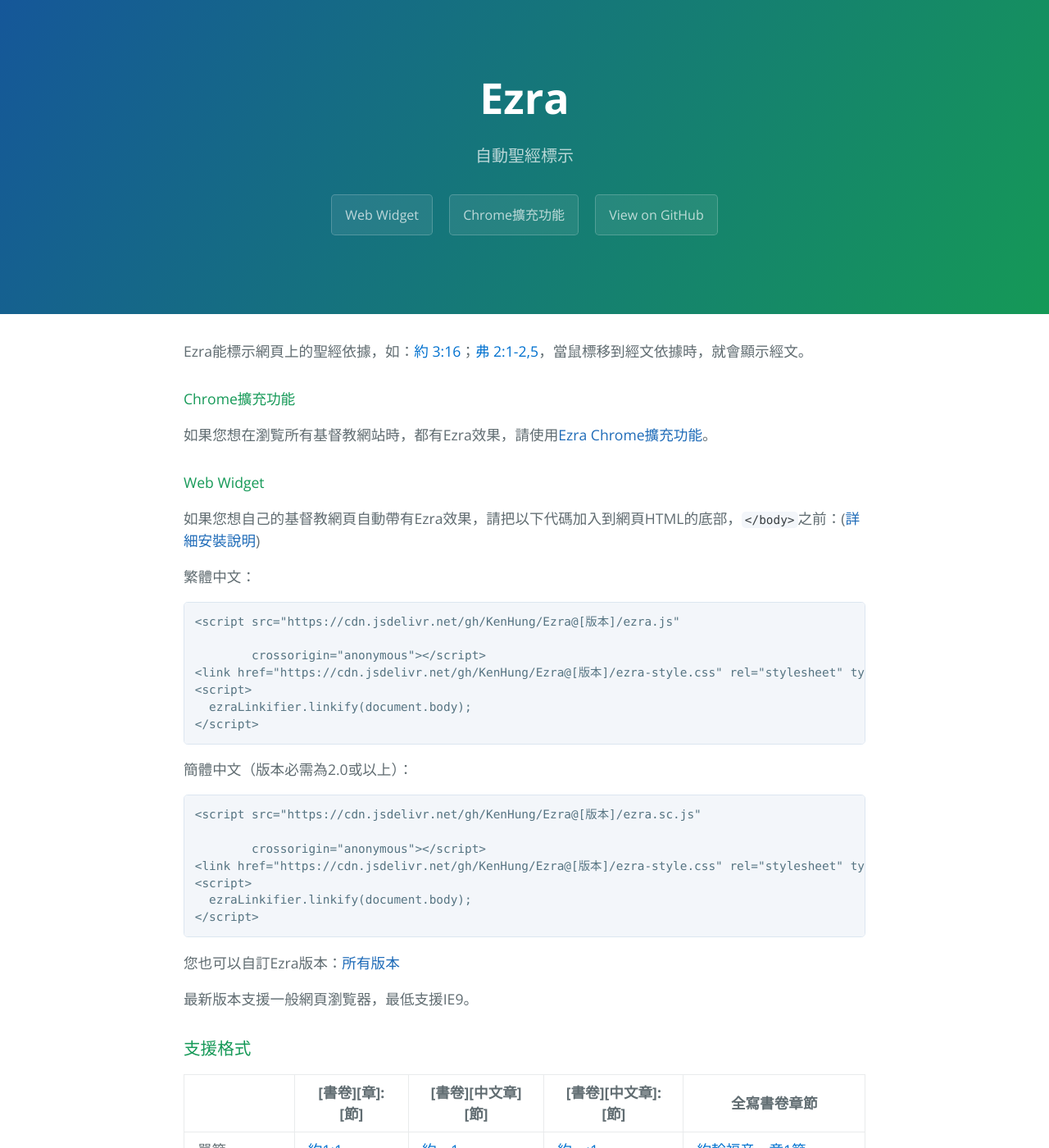
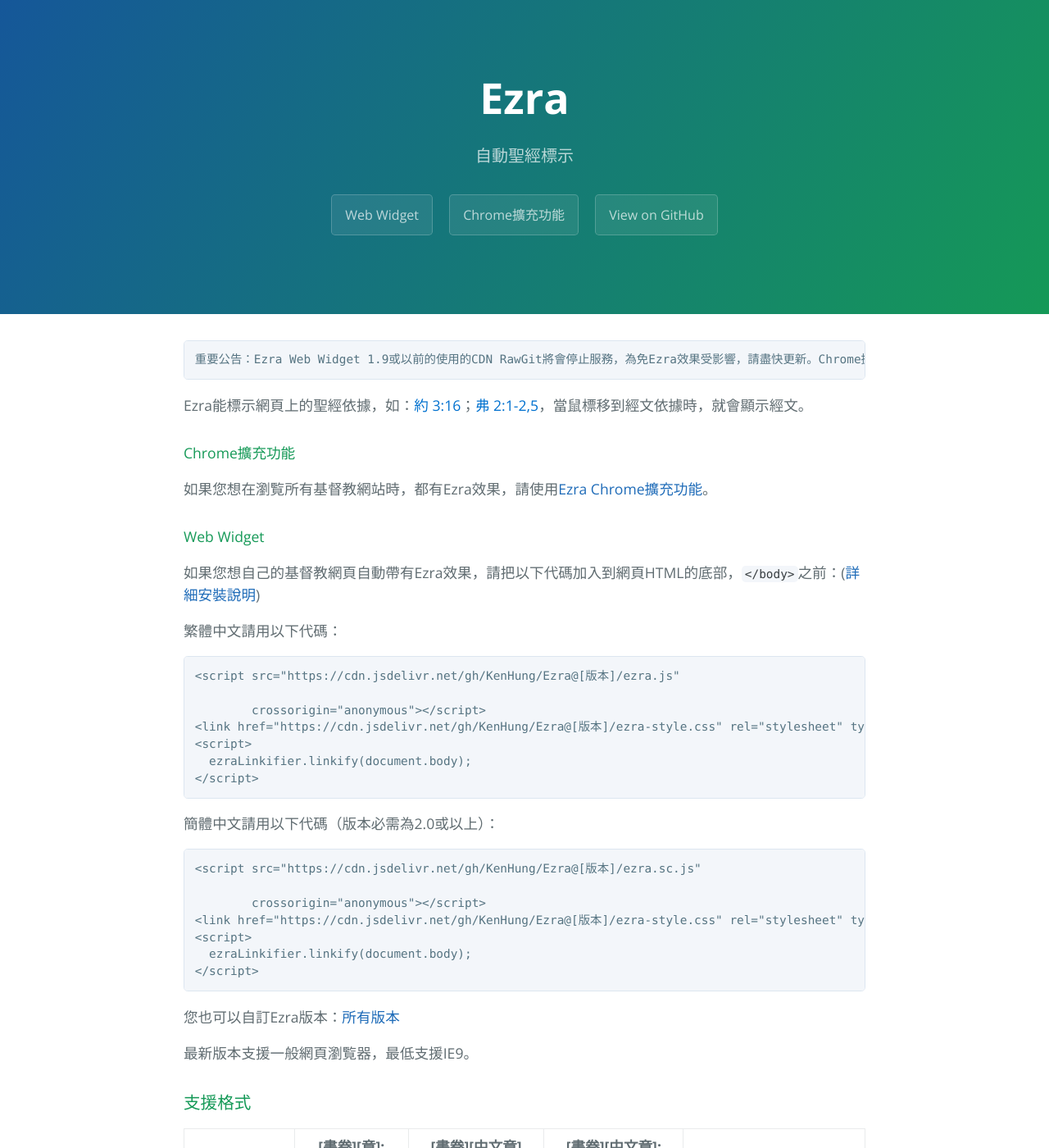
Before and after one commit to KenHung/Ezra, a Jekyll site: the page built from docs/index.md, in a window 1280 px wide and 1400 px high. Shown: the whole window at 82% size. Built offline with Jekyll 4.4.1, drawn with Linux system fonts in a browser that asks for light colours; comment, search, counter and statistics services are not loaded.

Commit message:
update notice

````diff
--- a/docs/index.md
+++ b/docs/index.md
@@ -1,6 +1,8 @@
 ---
 layout: index
 ---
+
+    重要公告：Ezra Web Widget 1.9或以前的使用的CDN RawGit將會停止服務，為免Ezra效果受影響，請盡快更新。Chrome擴充功能不受影響。
 
 Ezra能標示網頁上的聖經依據，如：約 3:16；弗 2:1-2,5，當鼠標移到經文依據時，就會顯示經文。
 
@@ -10,7 +12,7 @@
 #### Web Widget
 如果您想自己的基督教網頁自動帶有Ezra效果，請把以下代碼加入到網頁HTML的底部，```</body>```之前：([詳細安裝說明](https://github.com/KenHung/Ezra/wiki/%E8%A9%B3%E7%B4%B0%E5%AE%89%E8%A3%9D%E8%AA%AA%E6%98%8E))
 
-繁體中文：
+繁體中文請用以下代碼：
 
     <script src="https://cdn.jsdelivr.net/gh/KenHung/Ezra@[版本]/ezra.js"
             integrity="sha384-o+tOlLJ3SV6TdIQMMdApSiZfENYb4Lpo27Fr9/cequ1Fwc54te0NjMMJNYNKCFX6"
@@ -20,7 +22,7 @@
       ezraLinkifier.linkify(document.body);
     </script>
 
-簡體中文（版本必需為2.0或以上）：
+簡體中文請用以下代碼（版本必需為2.0或以上）：
 
     <script src="https://cdn.jsdelivr.net/gh/KenHung/Ezra@[版本]/ezra.sc.js"
             integrity="sha384-0DpMjaD+jT4owj9CVgXZwXKhcIdX884HkH+ix5Ns6mCkZo4wbpWIoP3bx4qOWgy8"
````
Also changed, not shown: README.md.
